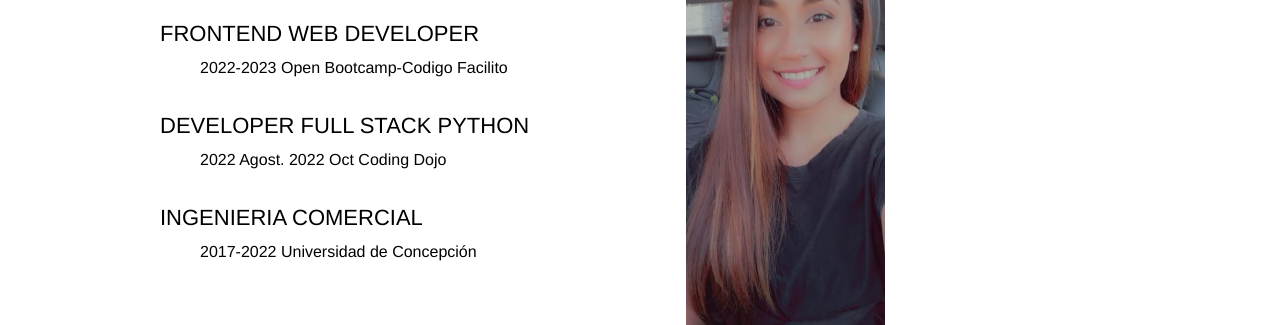
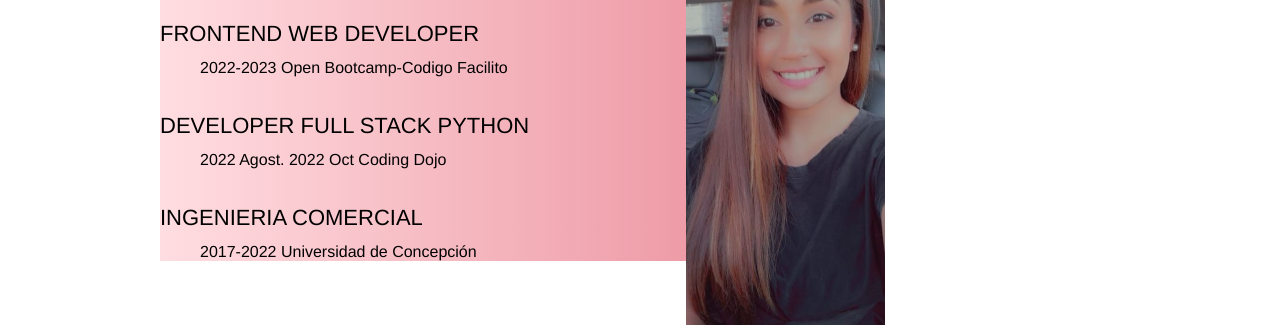
Before and after one commit to MariadelosAngeles97/mariadelosangeles97.github.com, a plain HTML site: page cv/index.html in a window 1280 px wide. Shown: the part 280-605 px from the top of the page. Drawn offline with Linux system fonts and the light colour scheme.

Commit message:
Update index.html

```diff
--- a/cv/index.html
+++ b/cv/index.html
@@ -17,7 +17,10 @@
         <section>
             <div style="width: 960px;margin-right: auto;margin-left: auto;display:flex">
                 <div>
-                    <div>
+                    <div style="background: #ee9ca7;  /* fallback for old browsers */
+background: -webkit-linear-gradient(to right, #ffdde1, #ee9ca7);  /* Chrome 10-25, Safari 5.1-6 */
+background: linear-gradient(to right, #ffdde1, #ee9ca7); /* W3C, IE 10+/ Edge, Firefox 16+, Chrome 26+, Opera 12+, Safari 7+ */
+">
                         <h3 style="font-size: 36px;font-weight: 700;">Education</h3>
                         <div>
                             <dl>
```
